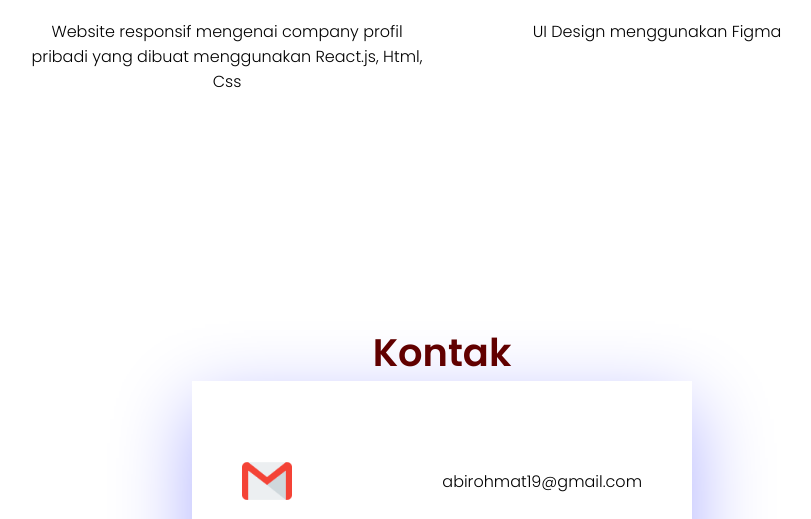
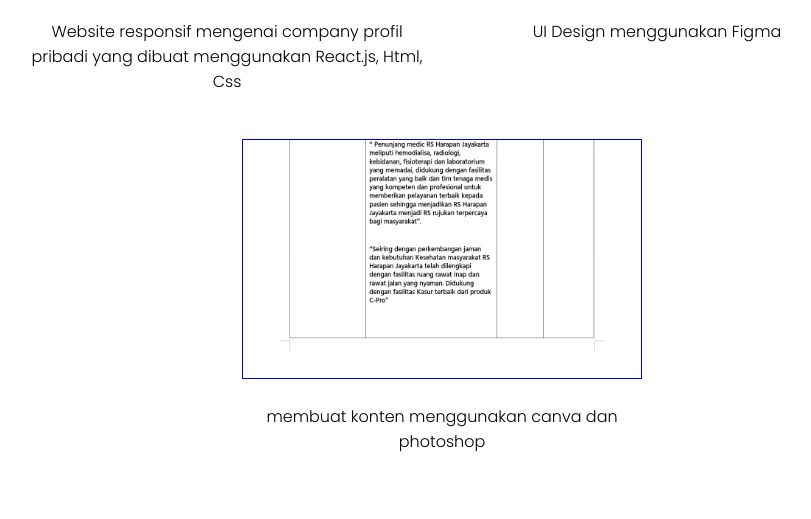
Before and after one commit to abirohmat/abirohmat.github.io, a plain HTML site: page index.html in a window 1280 px wide. Shown: the part 6200-6719 px from the top of the page, without its empty margins (198-1009 px from the left). Drawn offline with Linux system fonts and the light colour scheme; a script that the page names is missing.

Commit message:
update porto

```diff
--- a/index.html
+++ b/index.html
@@ -295,6 +295,17 @@
                     <h3>UI Design menggunakan Figma</h3>
                 </div>
             </div>
+
+            <div class="box">
+                <div class="imgBx">
+                    <a href="https://www.instagram.com/rs_harapan_jayakarta/">
+                        <img src="./img/konten.png" alt="">
+                    </a>
+                </div>
+                <div class="text">
+                    <h3> membuat konten menggunakan canva dan photoshop</h3>
+                </div>
+            </div>
         </div>
     </section>
 
```
Also changed, not shown: img/google ads.png (added), img/konten.png (added), 1 other file.
